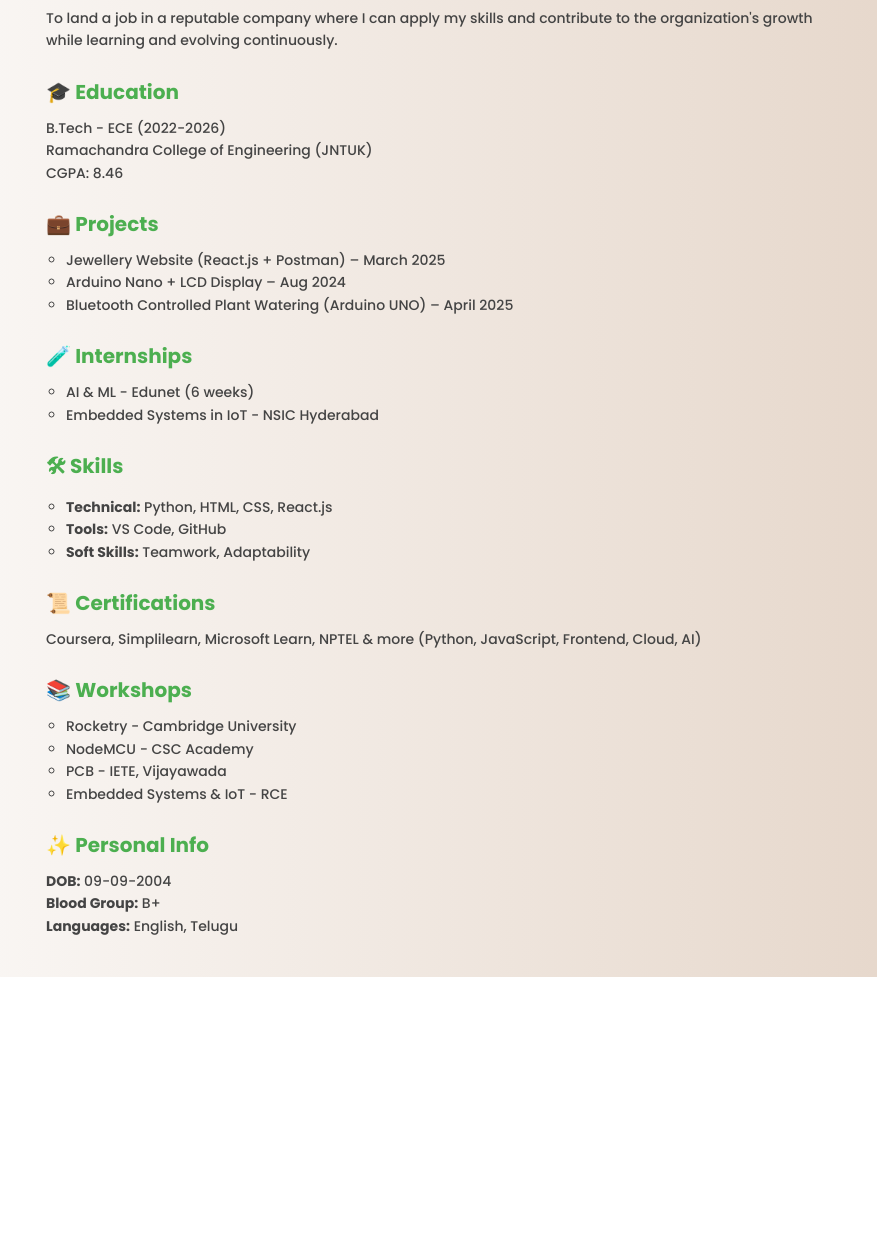
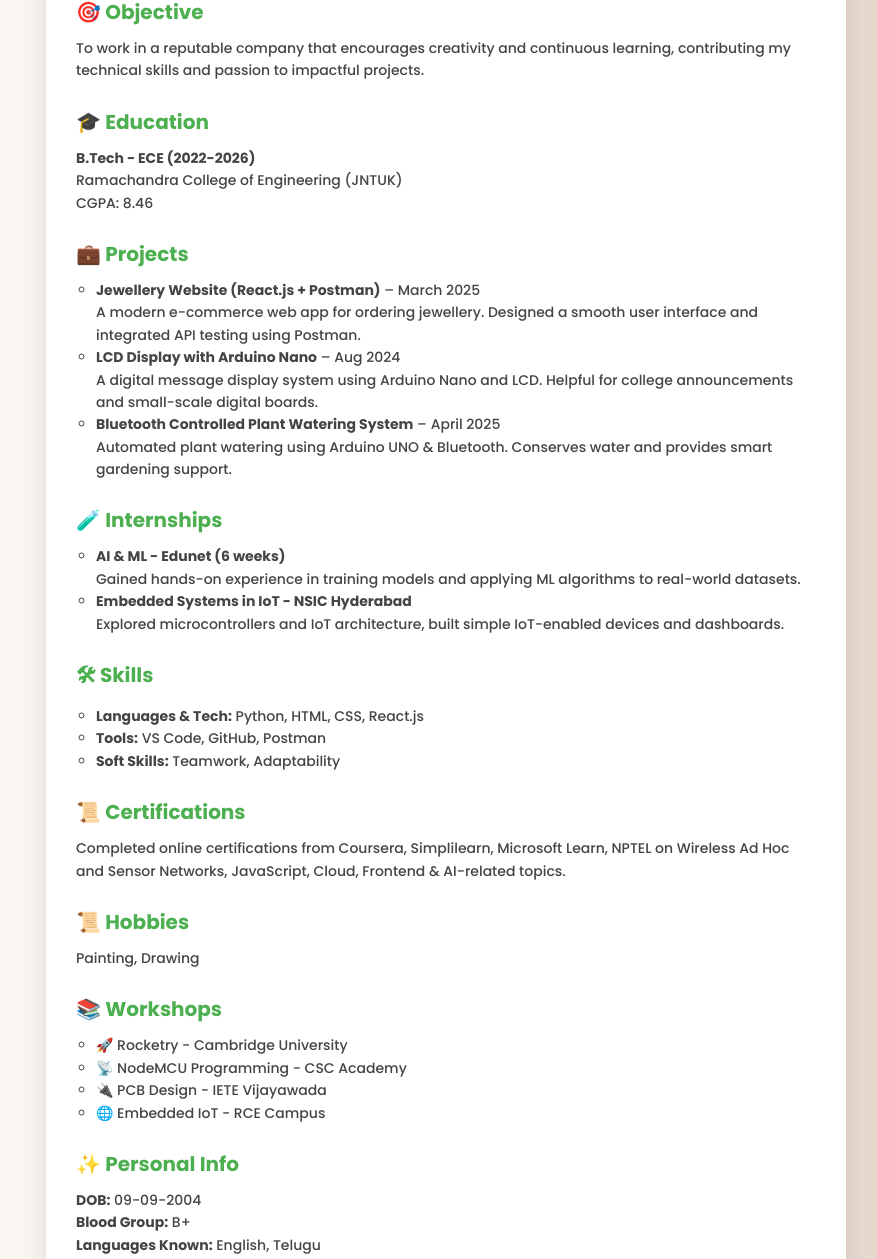
Before and after one commit to GGSHarshini/personal_website, a plain HTML site: page index.html in a window 1280 px wide. Shown: the part 247-1506 px from the top of the page, without its empty margins (194-1071 px from the left). Before the commit the page ends 1224 px from the top, so only its background shows below. Drawn offline with Linux system fonts and the light colour scheme.

Commit message:
Update index.html

```diff
--- a/index.html
+++ b/index.html
@@ -9,10 +9,10 @@
 </head>
 <body>
 
-  <div class="container">
+  <div class="container profile-card">
 
     <h1>Gudupuru Gnana Sri Harshini</h1>
-      <p class="tagline">Electronics & Communication Engineer | Web Developer | Creative Designer</p>
+    <p class="tagline">✨ ECE Student | Web Developer | Creative Tech Enthusiast ✨</p>
 
     <div class="contact-links">
       <a href="mailto:ggnanasriharshini@gmail.com">📧 Email</a>
@@ -22,52 +22,71 @@
 
     <div class="section">
       <h2>🎯 Objective</h2>
-        <p>To land a job in a reputable company where I can apply my skills and contribute to the organization's growth while learning and evolving continuously.</p>
+      <p>To work in a reputable company that encourages creativity and continuous learning, contributing my technical skills and passion to impactful projects.</p>
     </div>
 
     <div class="section">
       <h2>🎓 Education</h2>
-        <p>B.Tech - ECE (2022-2026)<br>Ramachandra College of Engineering (JNTUK)<br>CGPA: 8.46</p>
+      <p><strong>B.Tech - ECE (2022-2026)</strong><br>Ramachandra College of Engineering (JNTUK)<br>CGPA: 8.46</p>
     </div>
 
     <div class="section">
       <h2>💼 Projects</h2>
       <ul>
-          <li>Jewellery Website (React.js + Postman) – March 2025</li>
-          <li>Arduino Nano + LCD Display – Aug 2024</li>
-          <li>Bluetooth Controlled Plant Watering (Arduino UNO) – April 2025</li>
+        <li>
+          <strong>Jewellery Website (React.js + Postman)</strong> – March 2025<br>
+          A modern e-commerce web app for ordering jewellery. Designed a smooth user interface and integrated API testing using Postman.
+        </li>
+        <li>
+          <strong>LCD Display with Arduino Nano</strong> – Aug 2024<br>
+          A digital message display system using Arduino Nano and LCD. Helpful for college announcements and small-scale digital boards.
+        </li>
+        <li>
+          <strong>Bluetooth Controlled Plant Watering System</strong> – April 2025<br>
+          Automated plant watering using Arduino UNO & Bluetooth. Conserves water and provides smart gardening support.
+        </li>
       </ul>
     </div>
 
     <div class="section">
       <h2>🧪 Internships</h2>
       <ul>
-          <li>AI & ML - Edunet (6 weeks)</li>
-          <li>Embedded Systems in IoT - NSIC Hyderabad</li>
+        <li>
+          <strong>AI & ML - Edunet (6 weeks)</strong><br>
+          Gained hands-on experience in training models and applying ML algorithms to real-world datasets.
+        </li>
+        <li>
+          <strong>Embedded Systems in IoT - NSIC Hyderabad</strong><br>
+          Explored microcontrollers and IoT architecture, built simple IoT-enabled devices and dashboards.
+        </li>
       </ul>
     </div>
 
     <div class="section">
       <h2>🛠 Skills</h2>
       <ul>
-          <li><strong>Technical:</strong> Python, HTML, CSS, React.js</li>
-          <li><strong>Tools:</strong> VS Code, GitHub</li>
+        <li><strong>Languages & Tech:</strong> Python, HTML, CSS, React.js</li>
+        <li><strong>Tools:</strong> VS Code, GitHub, Postman</li>
         <li><strong>Soft Skills:</strong> Teamwork, Adaptability</li>
       </ul>
     </div>
 
     <div class="section">
       <h2>📜 Certifications</h2>
-        <p>Coursera, Simplilearn, Microsoft Learn, NPTEL & more (Python, JavaScript, Frontend, Cloud, AI)</p>
+      <p>Completed online certifications from Coursera, Simplilearn, Microsoft Learn, NPTEL on Wireless Ad Hoc and Sensor Networks, JavaScript, Cloud, Frontend & AI-related topics.</p>
+    </div>
+    <div class="section">
+      <h2>📜 Hobbies</h2>
+      <p>Painting, Drawing</p>
     </div>
 
     <div class="section">
       <h2>📚 Workshops</h2>
       <ul>
-          <li>Rocketry - Cambridge University</li>
-          <li>NodeMCU - CSC Academy</li>
-          <li>PCB - IETE, Vijayawada</li>
-          <li>Embedded Systems & IoT - RCE</li>
+        <li>🚀 Rocketry - Cambridge University</li>
+        <li>📡 NodeMCU Programming - CSC Academy</li>
+        <li>🔌 PCB Design - IETE Vijayawada</li>
+        <li>🌐 Embedded IoT - RCE Campus</li>
       </ul>
     </div>
 
@@ -75,9 +94,9 @@
       <h2>✨ Personal Info</h2>
       <p><strong>DOB:</strong> 09-09-2004</p>
       <p><strong>Blood Group:</strong> B+</p>
-        <p><strong>Languages:</strong> English, Telugu</p>
+      <p><strong>Languages Known:</strong> English, Telugu</p>
     </div>
-    </div>
+
   </div>
 
 </body>
```
Lines whose indentation alone changed are shown as unchanged.
